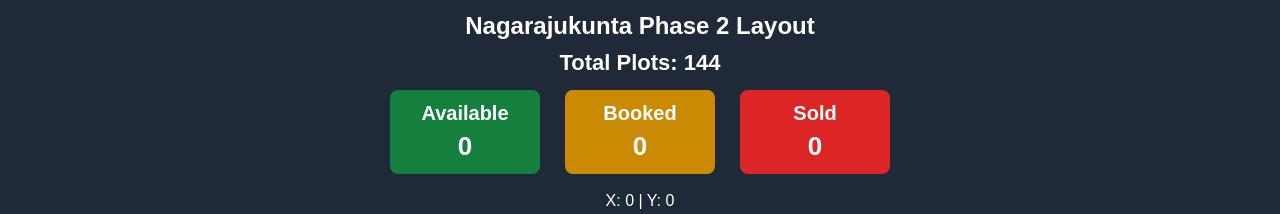
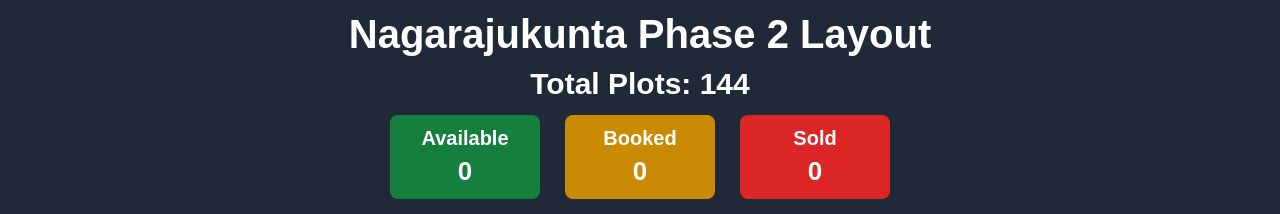
Before and after one commit to lohitambati11-design/Karthikeya-Developers, a plain HTML site: page index.html in a window 1280 px wide. Shown: the top 214 px of the page. Drawn offline with Linux system fonts and the light colour scheme; no server answers.

Commit message:
Eleventh Commit

```diff
--- a/style.css
+++ b/style.css
@@ -140,13 +140,13 @@ rect{
 
 .toolbar h2 {
     margin: 0 0 10px;
-    font-size: 24px;
+    font-size: 40px;
 }
 
 /* Total plots */
 .total-plots {
     text-align: center;
-    font-size: 22px;
+    font-size: 30px;
     font-weight: bold;
     margin: 10px 0 14px;
     color: #ffffff;
```
